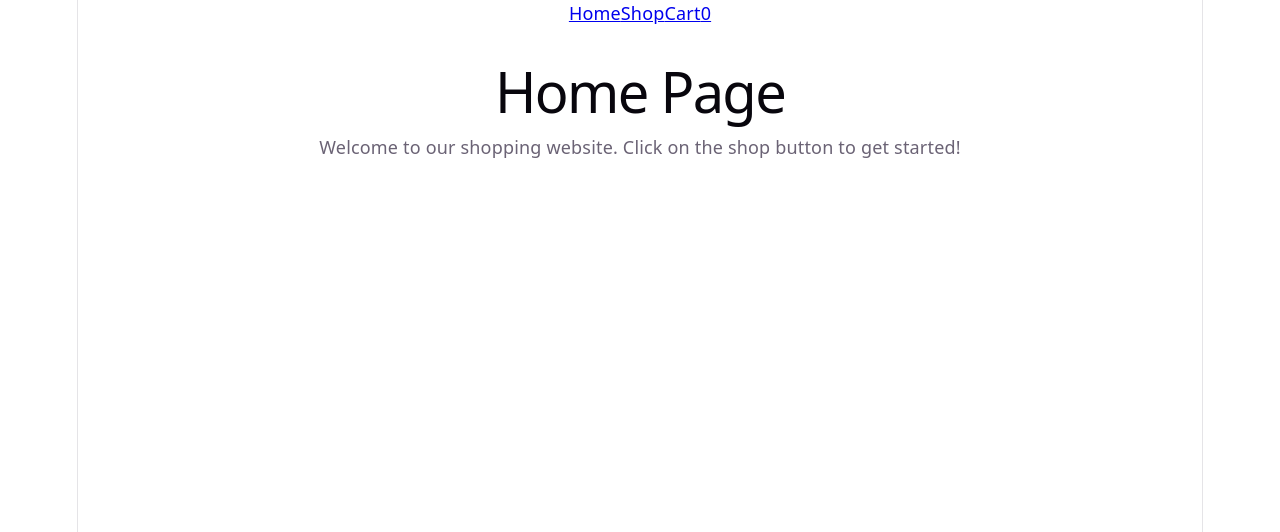
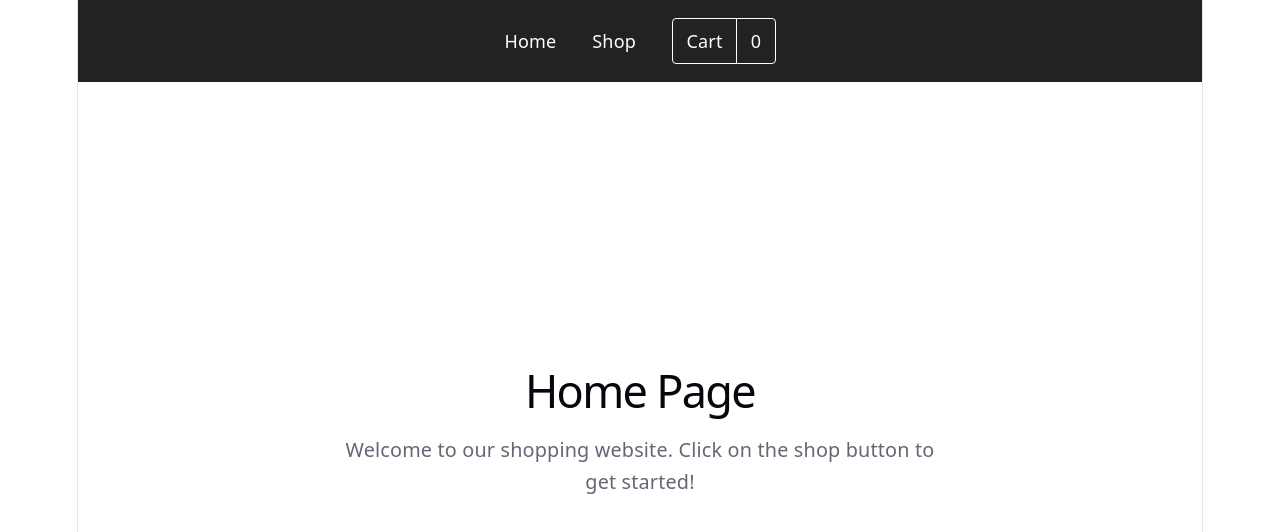
Before and after one commit to winterbarry/react-shopping-cart, a React (Vite) app in the folder shopping-cart/: page / in a window 1280 px wide. Shown: the top 532 px of the page. Built offline with nearby package versions, Linux system fonts and the light colour scheme.

Commit message:
added some basic styles for all components

```diff
--- a/shopping-cart/src/components/cart.jsx
+++ b/shopping-cart/src/components/cart.jsx
@@ -1,3 +1,5 @@
+import "../styles/cart.css";
+
 function Cart({ cartItems, setCartItems }) {
   function removeHandler(productId) {
     setCartItems((previousItems) =>
--- a/shopping-cart/src/components/homepage.jsx
+++ b/shopping-cart/src/components/homepage.jsx
@@ -1,3 +1,5 @@
+import "../styles/homepage.css";
+
 function Home() {
   return (
     <main>
--- a/shopping-cart/src/components/navbar.jsx
+++ b/shopping-cart/src/components/navbar.jsx
@@ -1,15 +1,18 @@
 import { Link } from "react-router";
+import "../styles/navbar.css";
 
 function Navbar({ cartCount }) {
   return (
     <nav className="navbar">
       <Link to="/">Home</Link>
       <Link to="/shop">Shop</Link>
-      <Link to="/cart">
-        <span>Cart</span>
-        <span>{cartCount}</span>
+
+      <Link to="/cart" className="cart-link">
+        <div className="cart-text">Cart</div>
+        <div className="cart-count">{cartCount}</div>
       </Link>
     </nav>
   );
 }
+
 export default Navbar;
--- a/shopping-cart/src/styles/cart.css
+++ b/shopping-cart/src/styles/cart.css
@@ -0,0 +1,48 @@
+.cart-item {
+  padding: 15px 0;
+  border-bottom: 1px solid #ccc;
+}
+
+.cart-item:last-child {
+  border-bottom: none;
+}
+
+.cart-item {
+  padding: 15px 0;
+  border-bottom: 1px solid #ccc;
+}
+
+.cart-item:last-child {
+  border-bottom: none;
+}
+
+.cart-item button:first-of-type {
+  margin-right: 10px;
+  padding: 5px 10px;
+}
+
+.cart-item .cart-amount {
+  margin: 0 10px;
+}
+
+.cart-item button:last-of-type {
+  margin-left: 10px;
+  padding: 5px 10px;
+}
+
+.cart-item {
+  padding: 15px 0;
+  border-bottom: 1px solid #ccc;
+}
+
+.cart-item-info {
+  margin-bottom: 15px;
+}
+
+.cart-item-remove {
+  margin-bottom: 15px;
+}
+
+.cart-controls {
+  margin-top: 5px;
+}
--- a/shopping-cart/src/styles/homepage.css
+++ b/shopping-cart/src/styles/homepage.css
@@ -0,0 +1,20 @@
+main {
+  min-height: 80vh;
+  display: flex;
+  flex-direction: column;
+  justify-content: center;
+  align-items: center;
+  padding: 40px 20px;
+  text-align: center;
+}
+
+main h1 {
+  margin-bottom: 15px;
+  font-size: 2.5rem;
+}
+
+main p {
+  max-width: 600px;
+  font-size: 1.1rem;
+  line-height: 1.6;
+}
--- a/shopping-cart/src/styles/navbar.css
+++ b/shopping-cart/src/styles/navbar.css
@@ -0,0 +1,44 @@
+.navbar {
+  display: flex;
+  align-items: center;
+  justify-content: center;
+  gap: 2rem;
+  padding: 1rem 2rem;
+  background-color: #222;
+}
+
+.navbar a {
+  color: white;
+  text-decoration: none;
+}
+
+.cart-link {
+  display: flex;
+  align-items: center;
+  border: 1px solid white;
+  border-radius: 4px;
+  overflow: hidden;
+}
+
+.cart-text {
+  padding: 0.5rem 0.75rem;
+}
+
+.cart-count {
+  padding: 0.5rem 0.75rem;
+  border-left: 1px solid white;
+}
+
+.cart-link:hover {
+  background-color: black;
+  color: white;
+}
+
+.cart-link:hover .cart-count {
+  border-left-color: white;
+}
+
+.navbar > a:hover {
+  background-color: black;
+  color: white;
+}
--- a/shopping-cart/src/styles/shop.css
+++ b/shopping-cart/src/styles/shop.css
@@ -45,16 +45,21 @@ main h1 {
 
 .product-info {
   margin: 20px 0;
+  color: #555;
+  font-weight: bold;
 }
 
 .product-info h2 {
   margin: 0 0 10px;
   font-size: 20px;
+  color: #555;
+  font-weight: bold;
 }
 
 .product-info p {
   margin: 0;
   font-size: 18px;
+  color: #555;
   font-weight: bold;
 }
 
@@ -62,25 +67,29 @@ main h1 {
   display: flex;
   align-items: center;
   justify-content: center;
-  gap: 5px;
+  gap: 10px;
 }
 
 .quantity-selector button {
-  width: 35px;
-  height: 35px;
-  border: 1px solid #ccc;
-  background-color: #f5f5f5;
+  width: 40px;
+  height: 40px;
+  padding: 8px 12px;
+  border: 1px solid #aaa;
+  border-radius: 5px;
+  background-color: #777;
+  color: white;
   cursor: pointer;
   font-size: 18px;
+  font-weight: bold;
 }
 
 .quantity-selector button:hover {
-  background-color: #e5e5e5;
+  background-color: #666;
 }
 
 .quantity-selector input {
   width: 45px;
-  height: 31px;
+  height: 36px;
   border: 1px solid #ccc;
   text-align: center;
   font-size: 16px;
@@ -95,3 +104,10 @@ main h1 {
 .quantity-selector input {
   -moz-appearance: textfield;
 }
+
+.cart-buttons {
+  display: flex;
+  justify-content: center;
+  gap: 10px;
+  margin-top: 15px;
+}
```
